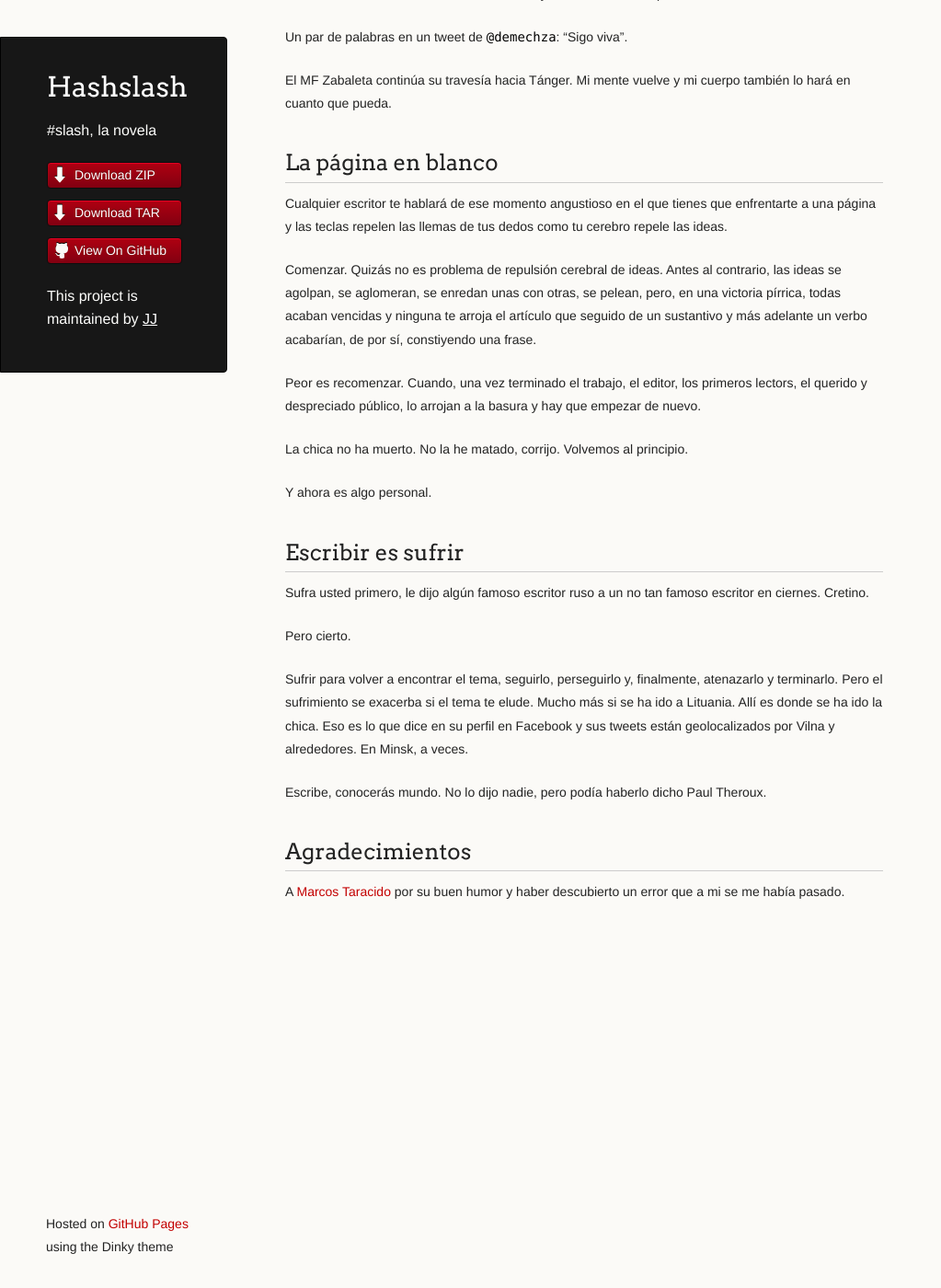
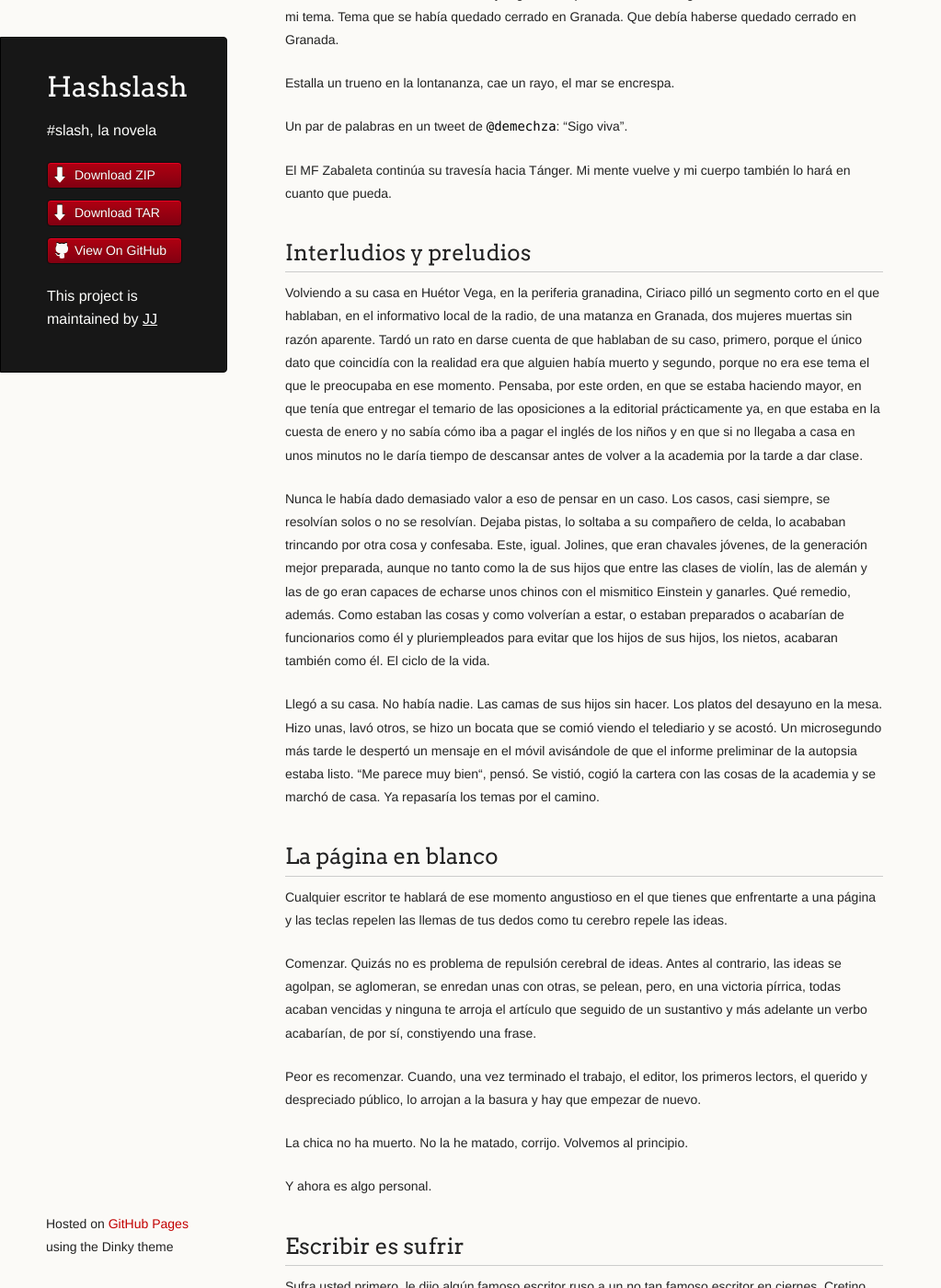
Before and after one commit to JJ/HashSlash, a Jekyll site: the page built from texto/HashSlash.md, in a window 1280 px wide and 1400 px high, scrolled down 20272 px. Shown: the whole window at 92% size, without its empty margins (0-1023 px from the left). Built offline with Jekyll 4.4.1, drawn with Linux system fonts in a browser that asks for light colours; some of the changed text lies outside the part shown.

Commit message:
Sync texto/HashSlash.md from master to gh-pages

```diff
--- a/texto/HashSlash.md
+++ b/texto/HashSlash.md
@@ -1028,7 +1028,13 @@ Puri hizo una mueca y el secretario judicial soltó una carcajada.
 En ese momento, Tina pareció recordar algo y se fue corriendo a su
 cuarto, cerrando la puerta. Salió al cabo de un minuto, sonriendo.
 
-*voy por aquí*
+El campo de batalla del cerebro de Roble, mientras tanto, aparecía
+plagado de neuronas en estado catatónico. Bajó la cabeza y emprendió
+el viaje hacia su casa.
+
+Iba por la mitad de la cuesta cuando su pulsera vibró y en ella
+apareció un mensaje informándole de que había encontrado una conexión
+entre las dos muertas. La real y la putativa.
 
 <h2>#FAIL</h2>
 
@@ -1056,6 +1062,41 @@ Un par de palabras en un tweet de `@demechza`: “Sigo viva”.
 
 El MF Zabaleta continúa su travesía hacia Tánger. Mi mente vuelve y mi
 cuerpo también lo hará en cuanto que pueda.
+
+## Interludios y preludios
+
+Volviendo a su casa en Huétor Vega, en la periferia granadina, Ciriaco
+pilló un segmento corto en el que hablaban, en el informativo local de
+la radio, de una matanza en Granada, dos mujeres muertas sin razón
+aparente. Tardó un rato en darse cuenta de que hablaban de su caso,
+primero, porque el único dato que coincidía con la realidad era que
+alguien había muerto y segundo, porque no era ese tema el que le
+preocupaba en ese momento. Pensaba, por este orden, en que se estaba
+haciendo mayor, en que tenía que entregar el temario de las
+oposiciones a la editorial prácticamente ya, en que estaba en la
+cuesta de enero y no sabía cómo iba a pagar el inglés de los niños y
+en que si no llegaba a casa en unos minutos no le daría tiempo de
+descansar antes de volver a la academia por la tarde a dar clase.
+
+Nunca le había dado demasiado valor a eso de pensar en un caso. Los
+casos, casi siempre, se resolvían solos o no se resolvían. Dejaba
+pistas, lo soltaba a su compañero de celda, lo acababan trincando por
+otra cosa y confesaba. Este, igual. Jolines, que eran chavales
+jóvenes, de la generación mejor preparada, aunque no tanto como la de
+sus hijos que entre las clases de violín, las de alemán y las de go
+eran capaces de echarse unos chinos con el mismitico Einstein y
+ganarles. Qué remedio, además. Como estaban las cosas y como volverían
+a estar, o estaban preparados o acabarían de funcionarios como él y
+pluriempleados para evitar que los hijos de sus hijos, los nietos,
+acabaran también como él. El ciclo de la vida.
+
+Llegó a su casa. No había nadie. Las camas de sus hijos sin hacer. Los
+platos del desayuno en la mesa. Hizo unas, lavó otros, se hizo un
+bocata que se comió viendo el telediario y se acostó. Un microsegundo
+más tarde le despertó un mensaje en el móvil avisándole de que el
+informe preliminar de la autopsia estaba listo. “Me parece muy bien“,
+pensó. Se vistió, cogió la cartera con las cosas de la academia y se
+marchó de casa. Ya repasaría los temas por el camino.
 
 ## La página en blanco
 
```
